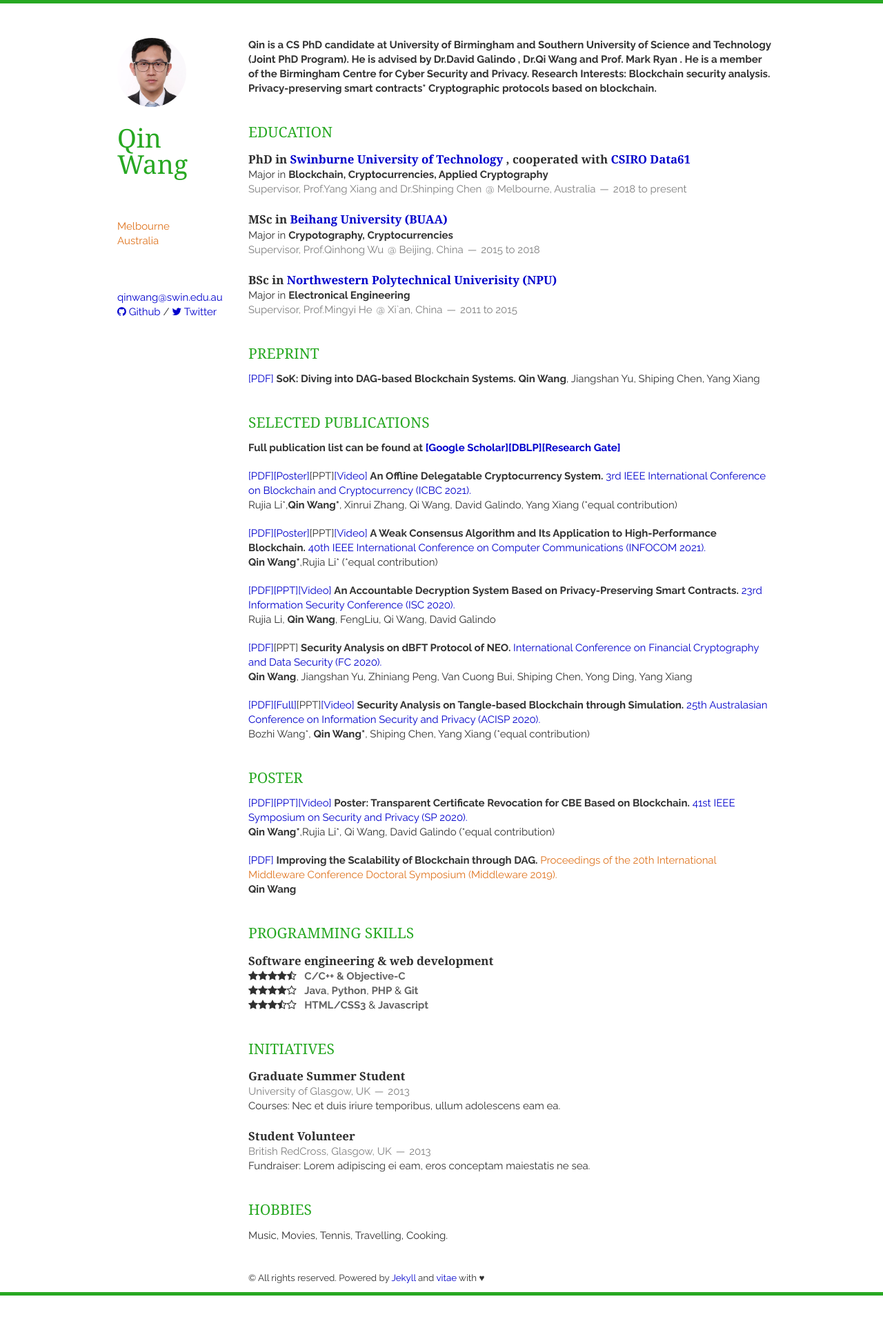
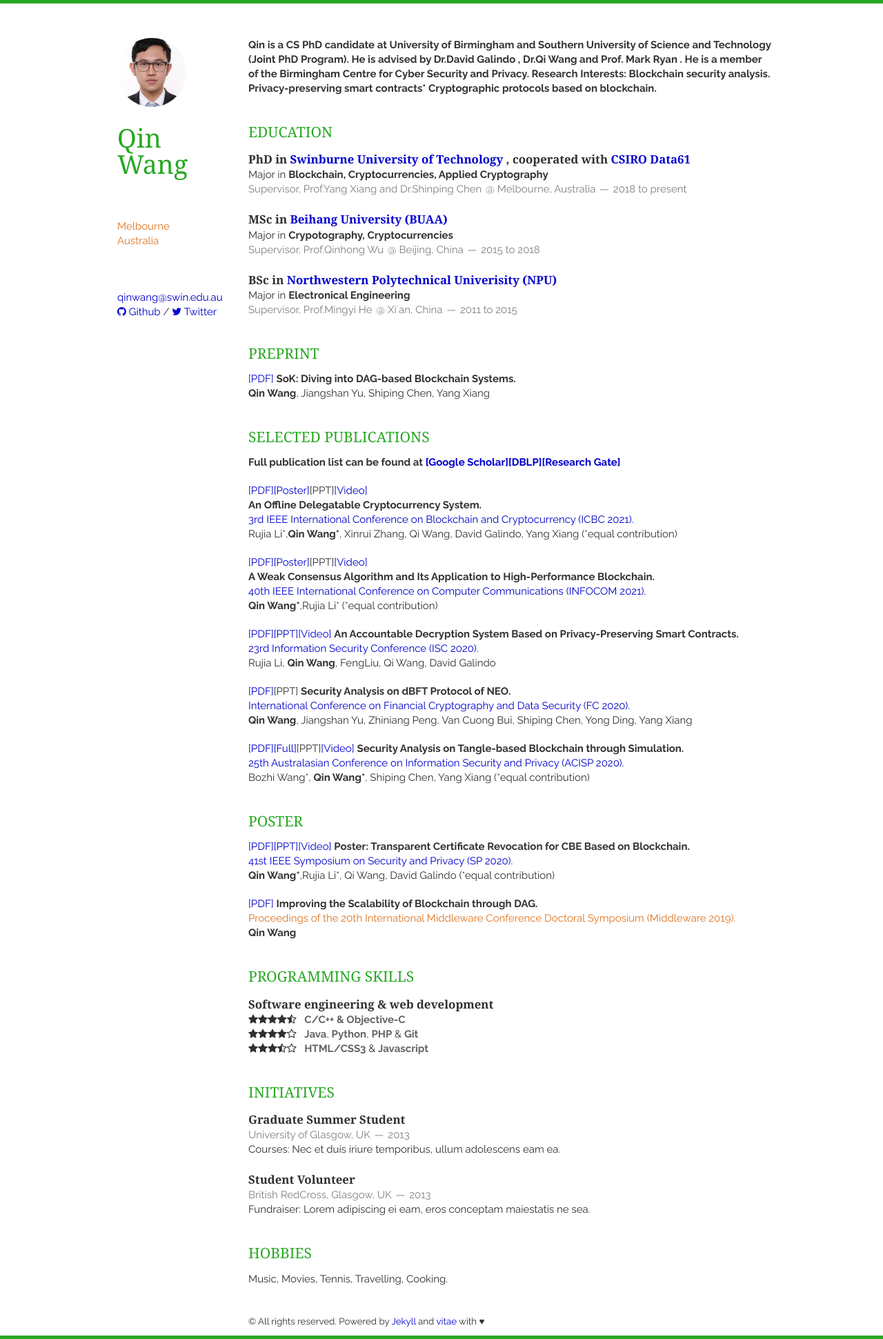
Before and after one commit to AaronWang-git/qinwang-git.github.io, a Jekyll site: the page built from index.html, in a window 1280 px wide. Shown: the whole page at 69% size. Built offline with Jekyll 4.4.1, drawn with Linux system fonts in a browser that asks for light colours; nearby versions of some CDN libraries; the list of posts is cut into pages by our own code; before the commit the page ends 1878 px from its top, so only the background shows below that.

```diff
--- a/_includes/publications.html
+++ b/_includes/publications.html
@@ -5,7 +5,7 @@
         <header>
             <a href = "https://arxiv.org/abs/2012.06128" target="_blank">[PDF]</a>
             <strong>SoK: Diving into DAG-based Blockchain Systems.</strong>
-            <strong>Qin Wang</strong>, Jiangshan Yu, Shiping Chen, Yang Xiang
+            <br><strong>Qin Wang</strong>, Jiangshan Yu, Shiping Chen, Yang Xiang
        </header>
     </article>
 
@@ -26,8 +26,8 @@
     <article>
         <header>
             <a href = "https://arxiv.org/abs/2103.12905" target="_blank">[PDF]</a><a href = "https://www.ndss-symposium.org/wp-content/uploads/NDSS2021posters_paper_14.pdf" target="_blank">[Poster]</a>[PPT]<a href = "https://www.youtube.com/watch?v=sX72TvJJk-s&t=411s" target="_blank">[Video]</a>
-            <strong>An Offline Delegatable Cryptocurrency System.</strong>
-            <a href = "https://icbc2021.ieee-icbc.org/" target="_blank"> 3rd IEEE International Conference on Blockchain and Cryptocurrency (ICBC 2021).</a>
+            <br><strong>An Offline Delegatable Cryptocurrency System.</strong>
+            <br><a href = "https://icbc2021.ieee-icbc.org/" target="_blank"> 3rd IEEE International Conference on Blockchain and Cryptocurrency (ICBC 2021).</a>
             <br>Rujia Li<sup>*</sup>,<strong>Qin Wang<sup>*</sup></strong>, Xinrui Zhang, Qi Wang, David Galindo, Yang Xiang  (*equal contribution)
        </header>
     </article>
@@ -36,8 +36,8 @@
     <article>
         <header>
             <a href = "https://arxiv.org/abs/2102.00872">[PDF]</a><a href = "https://www.ndss-symposium.org/wp-content/uploads/NDSS2021posters_paper_5.pdf" target="_blank">[Poster]</a>[PPT]<a href = "https://youtu.be/G5HO9kobm6Y" target="_blank">[Video]</a>
-            <strong>A Weak Consensus Algorithm and Its Application to High-Performance Blockchain.</strong>
-            <a href = "https://infocom2021.ieee-infocom.org/" target="_blank"> 40th IEEE International Conference on Computer Communications (INFOCOM 2021).</a>
+            <br><strong>A Weak Consensus Algorithm and Its Application to High-Performance Blockchain.</strong>
+            <br><a href = "https://infocom2021.ieee-infocom.org/" target="_blank"> 40th IEEE International Conference on Computer Communications (INFOCOM 2021).</a>
             <br><strong>Qin Wang<sup>*</sup></strong>,<b>Rujia Li</b><sup>*</sup> (*equal contribution)
        </header>
     </article>
@@ -47,7 +47,7 @@
         <header>
             <a href = "https://link.springer.com/chapter/10.1007/978-3-030-62974-8_21" target="_blank">[PDF]</a><a href = "http://rujia.uk/ppt/isc20.pdf" target="_blank">[PPT]</a><a href = "https://www.youtube.com/watch?v=UF-yFuIEYe8&t=29s" target="_blank">[Video]</a>
             <strong>An Accountable Decryption System Based on Privacy-Preserving Smart Contracts.</strong>
-            <a href = "https://isc2020.petra.ac.id/" target="_blank"> 23rd Information Security Conference (ISC 2020).</a>
+            <br><a href = "https://isc2020.petra.ac.id/" target="_blank"> 23rd Information Security Conference (ISC 2020).</a>
             <br>Rujia Li, <strong>Qin Wang</strong>, FengLiu, Qi Wang, David Galindo
        </header>
     </article>
@@ -56,7 +56,7 @@
         <header>
             <a href = "https://link.springer.com/chapter/10.1007/978-3-030-51280-4_2" target="_blank">[PDF]</a>[PPT]
             <strong>Security Analysis on dBFT Protocol of NEO.</strong>
-            <a href = "https://fc20.ifca.ai/" target="_blank"> International Conference on Financial Cryptography and Data Security (FC 2020).</a>
+            <br><a href = "https://fc20.ifca.ai/" target="_blank"> International Conference on Financial Cryptography and Data Security (FC 2020).</a>
             <br><strong>Qin Wang</strong>, Jiangshan Yu, Zhiniang Peng, Van Cuong Bui, Shiping Chen, Yong Ding, Yang Xiang
        </header>
     </article>
@@ -65,7 +65,7 @@
         <header>
             <a href = "https://link.springer.com/chapter/10.1007/978-3-030-55304-3_35" target="_blank">[PDF]</a><a href = "https://arxiv.org/abs/2008.04863" target="_blank">[Full]</a>[PPT]<a href = "https://youtu.be/X-YGjhdto9o" target="_blank">[Video]</a>
             <strong>Security Analysis on Tangle-based Blockchain through Simulation.</strong>
-            <a href = "http://nsclab.org/acisp2020/index.html" target="_blank"> 25th Australasian Conference on Information Security and Privacy (ACISP 2020).</a>
+            <br><a href = "http://nsclab.org/acisp2020/index.html" target="_blank"> 25th Australasian Conference on Information Security and Privacy (ACISP 2020).</a>
             <br>Bozhi Wang<sup>*</sup>, <strong>Qin Wang<sup>*</sup></strong>, Shiping Chen, Yang Xiang (*equal contribution)
        </header>
     </article>
@@ -84,7 +84,7 @@
       <header>
             <a href = "https://www.ieee-security.org/TC/SP2020/poster-abstracts/hotcrp_sp20posters-final7.pdf" target="_blank">[PDF]</a><a href = "http://rujia.uk/resource/SP20_POSTER.pdf" target="_blank">[PPT]</a><a href = "https://youtu.be/6z9Nfo37DQA" target="_blank">[Video]</a>
             <strong>Poster: Transparent Certificate Revocation for CBE Based on Blockchain.</strong>
-            <a href = "https://www.ieee-security.org/TC/SP2020/index.html" target="_blank"> 41st IEEE Symposium on Security and Privacy (SP 2020).</a>
+            <br><a href = "https://www.ieee-security.org/TC/SP2020/index.html" target="_blank"> 41st IEEE Symposium on Security and Privacy (SP 2020).</a>
             <br><strong>Qin Wang<sup>*</sup></strong>,<b>Rujia Li</b><sup>*</sup>, Qi Wang, David Galindo (*equal contribution)
        </header>
     </article>
@@ -93,7 +93,7 @@
       <header>
             <a href = "https://dl-acm-org.ezproxy.lib.swin.edu.au/doi/abs/10.1145/3366624.3368165" target="_blank">[PDF]</a>
             <strong>Improving the Scalability of Blockchain through DAG.</strong>
-            <a href = "" target="_blank"> Proceedings of the 20th International Middleware Conference Doctoral Symposium (Middleware 2019).</a>
+            <br><a href = "" target="_blank"> Proceedings of the 20th International Middleware Conference Doctoral Symposium (Middleware 2019).</a>
             <br><strong>Qin Wang</strong>
        </header>
     </article>
```
